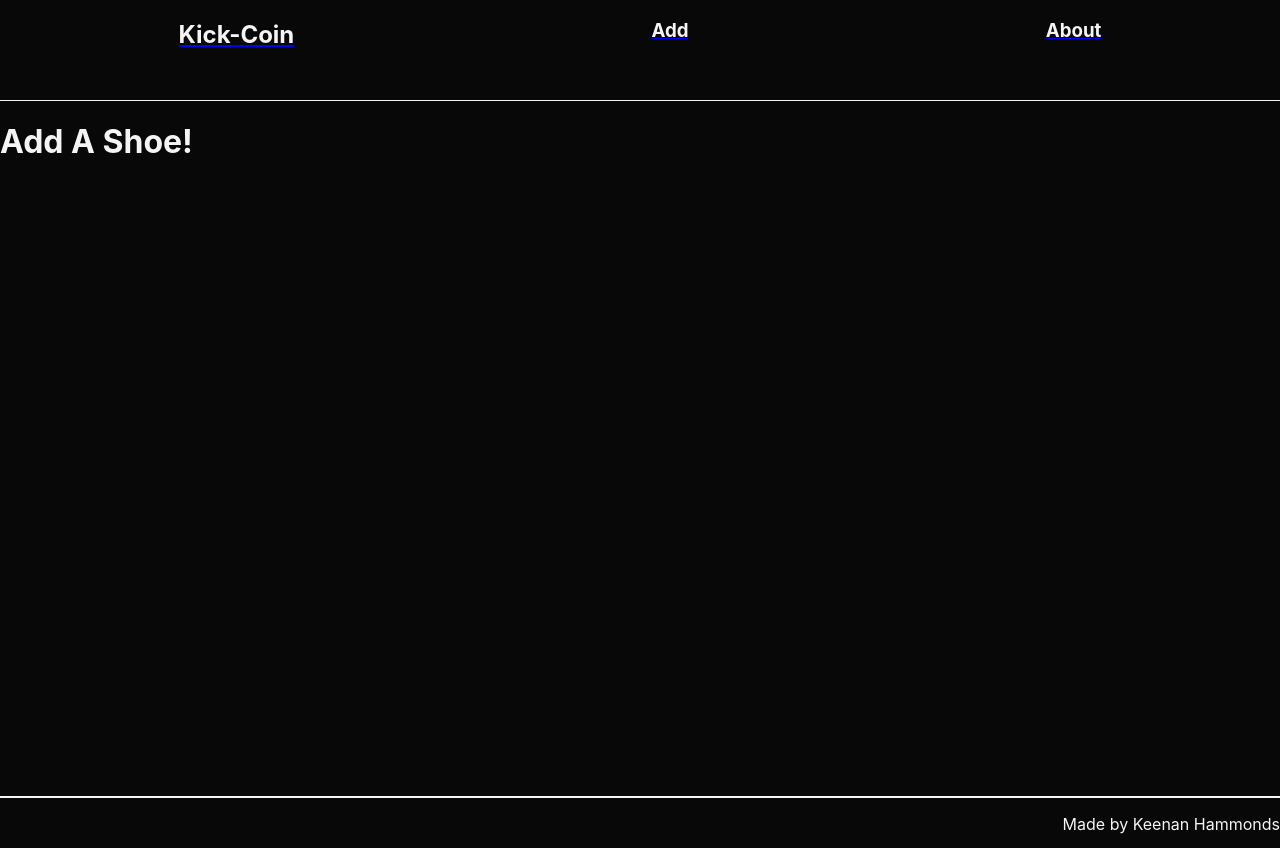
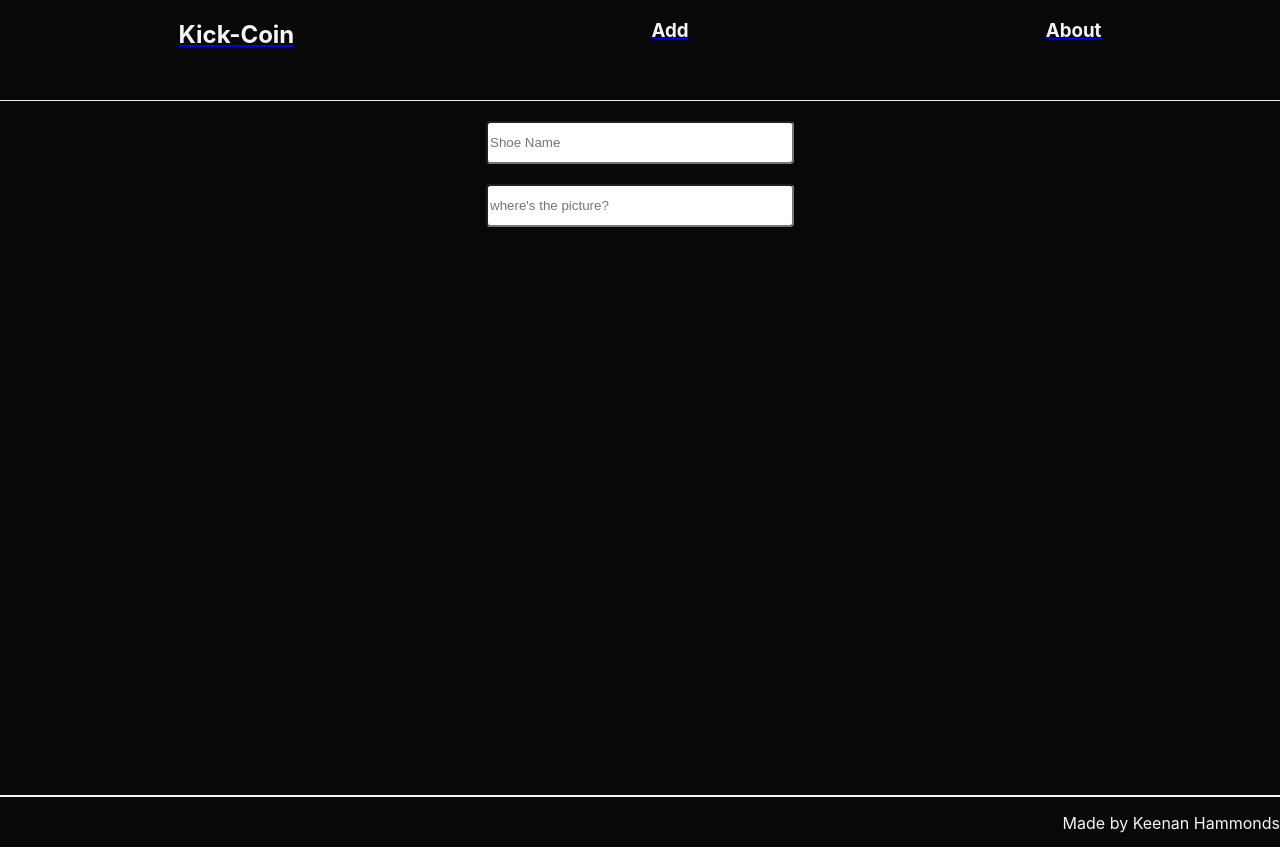
Before and after one commit to keenanhammonds/kick-coin, a React (Create React App) app in the folder kick-coin/: page /add-kicks in a window 1280 px wide. Built offline with nearby package versions, Linux system fonts and the light colour scheme.

Commit message:
updated forms in add

```diff
--- a/kick-coin/src/App.css
+++ b/kick-coin/src/App.css
@@ -1,32 +1,31 @@
 .App {
- background-color: #080808;
- color: whitesmoke;
- height: 100%;
- margin: 0;
+  background-color: #080808;
+  color: whitesmoke;
+  height: 100%;
+  margin: 0;
 }
 
-.nav-link-text{
+.nav-link-text {
   color: whitesmoke;
 }
 
-nav{
+nav {
   display: flex;
   justify-content: space-around;
   align-content: center;
   height: 100px;
-  border-bottom: 1px solid  whitesmoke;
+  border-bottom: 1px solid whitesmoke;
 }
 
-.searchbox-container{
+.searchbox-container {
   height: 120px;
   text-align: center;
-  display:flex;
+  display: flex;
   justify-content: center;
   align-content: center;
 }
 
-
-.inner-search-container{
+.inner-search-container {
   width: 500px;
   height: 90px;
   border: 2px solid whitesmoke;
@@ -36,45 +35,58 @@ nav{
   justify-content: center;
 }
 
-.searchbox{
+.searchbox {
   width: 300px;
   height: 30px;
   align-self: center;
 }
 
-.main-card-container{
+.main-card-container {
   display: flex;
-  height:490px ;
+  height: 490px;
 }
 
-footer{
-  height:50px;
-  border-top:2px solid whitesmoke;
+footer {
+  height: 50px;
+  border-top: 2px solid whitesmoke;
   text-align: end;
 }
 
-.main{
-  height:674px;
+.main {
+  height: 674px;
 }
 
-
-.cards-container-container{
+.cards-container-container {
   display: flex;
   justify-content: center;
 }
 
-.cards-container{
+.cards-container {
   display: flex;
   justify-content: space-around;
   width: 1300px;
   flex-wrap: wrap;
+  border: 2px solid white;
   overflow: scroll;
-
 }
 
-.card{
+.card {
   background-color: white;
   height: 250px;
   width: 250px;
   margin: 10px;
 }
+
+.form-container {
+  text-align: center;
+}
+
+.form-item{
+  margin: 20px;
+}
+
+.form-input{
+  width: 300px;
+  height: 37px;
+  border-radius: 4px;
+}
--- a/kick-coin/src/Components/Add/Add.js
+++ b/kick-coin/src/Components/Add/Add.js
@@ -1,10 +1,25 @@
 import React, {Component} from "react"
 
 class Add extends Component{
+    constructor(){
+        super();
+        this.state = {
+            shoeName: ''
+        }
+    }
+
+    shoeChangeHandler = event => {
+        this.setState({
+          shoeName: event.target.value
+        });
+        console.log(this.state)
+      }
+
     render(){
         return(
-            <div>
-                <h1>Add A Shoe!</h1>
+            <div className="form-container">
+                <div className="form-item"><input className="form-input" onChange={this.shoeChangeHandler} type="text" placeholder="Shoe Name"></input></div>
+               <div className="form-item"><input className="form-input" onChange={this.urlChangeHandler} type="text" placeholder="where's the picture?" ></input></div>
             </div>
         )
     }
```
